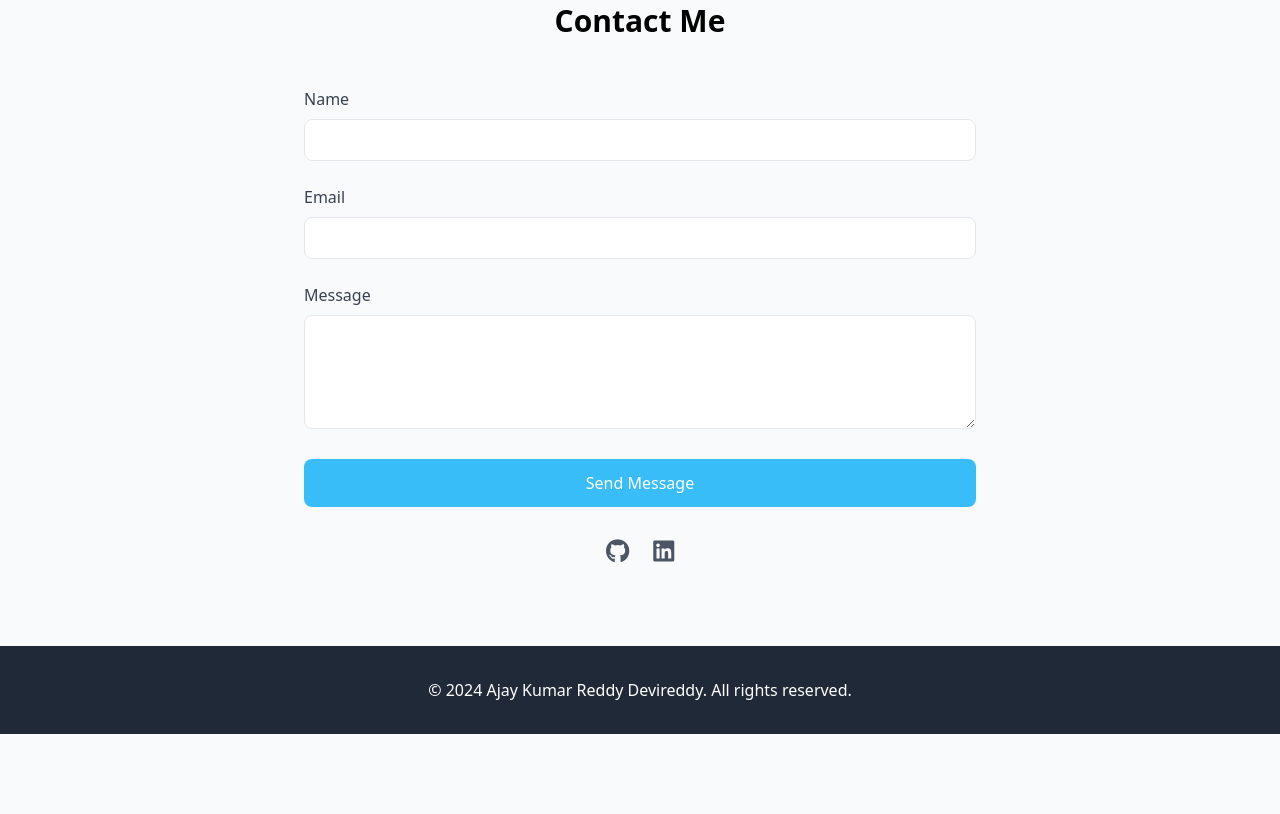
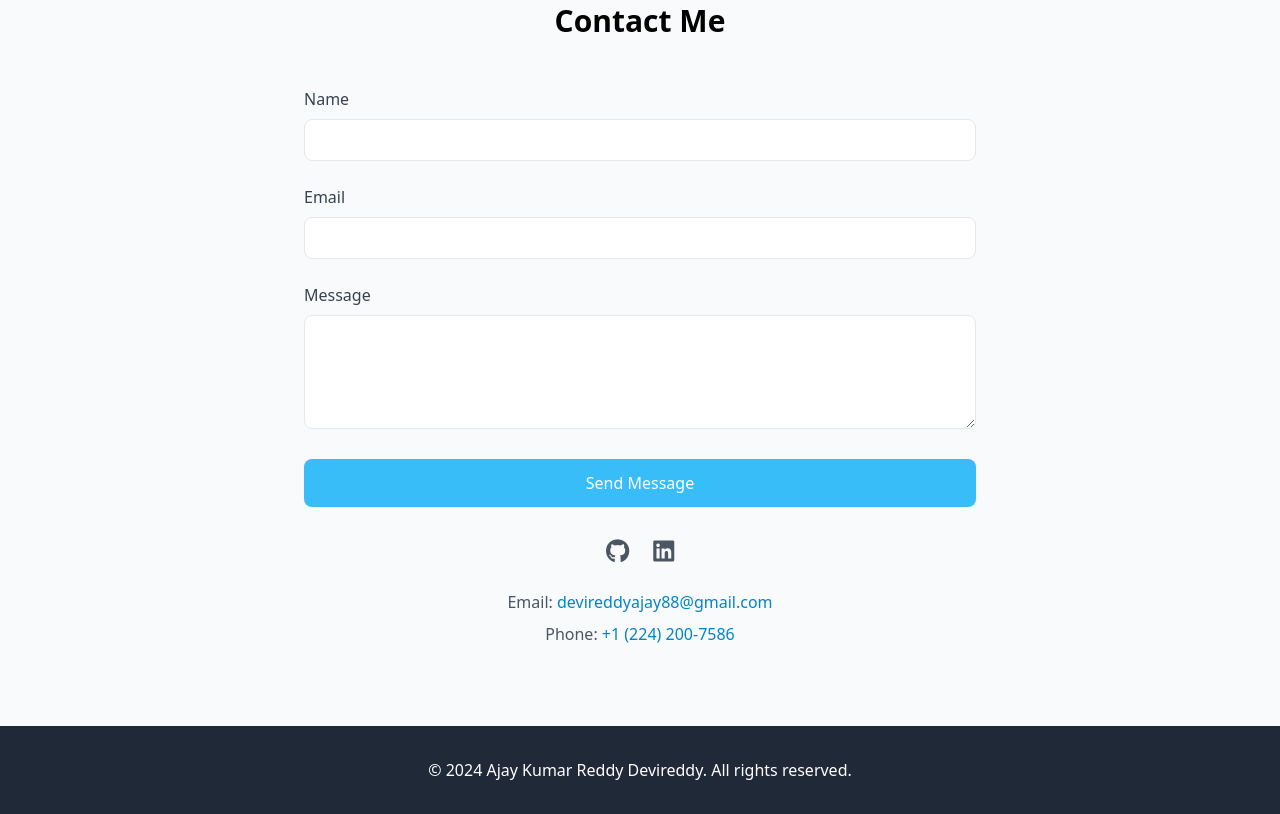
Before and after one commit to devireddyajay/portifolio, a plain HTML site: page index.html in a window 1280 px wide. Shown: the part 4449-5263 px from the top of the page. Before the commit the page ends 5183 px from the top, so only its background shows below. Drawn offline with nearby package versions, Linux system fonts and the light colour scheme; files that its build step writes are made by us from their sources; files whose address does not match are found by name.

Commit message:
Update index.html (contact information added)

```diff
--- a/index.html
+++ b/index.html
@@ -271,6 +271,10 @@
                     <a href="https://github.com/devireddyajay" class="text-gray-600 hover:text-blue-600 social-icon"><i class="fab fa-github text-2xl"></i></a>
                     <a href="https://www.linkedin.com/in/ajay-d-a28a35206/" class="text-gray-600 hover:text-blue-600 social-icon"><i class="fab fa-linkedin text-2xl"></i></a>
                 </div>
+                <div class="mt-6 text-center space-y-2">
+                    <p class="text-gray-600">Email: <a href="mailto:devireddyajay88@gmail.com" class="text-blue-600 hover:text-blue-800">devireddyajay88@gmail.com</a></p>
+                    <p class="text-gray-600">Phone: <a href="tel:+12242007586" class="text-blue-600 hover:text-blue-800">+1 (224) 200-7586</a></p>
+                </div>
             </div>
         </div>
     </section>
```
